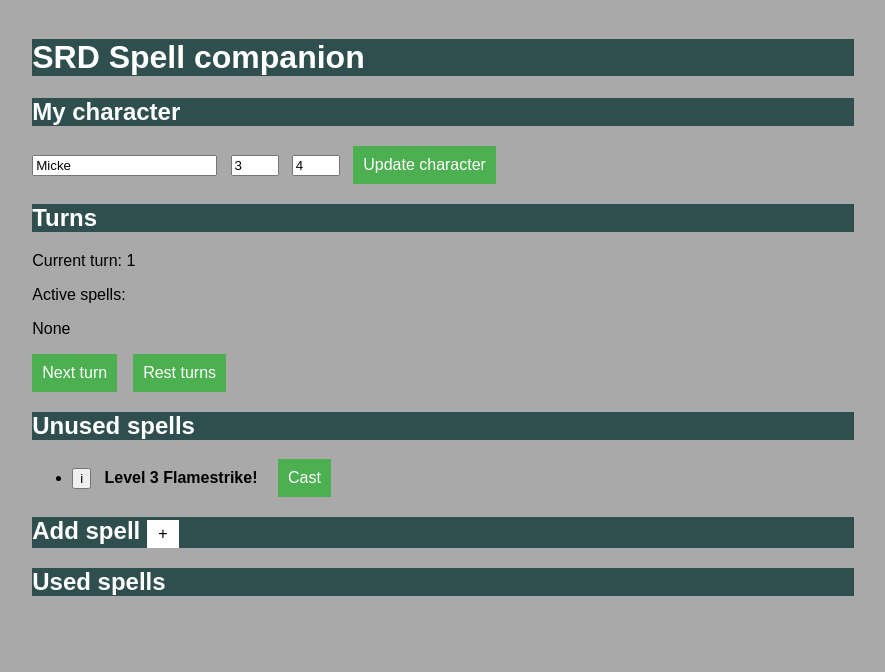
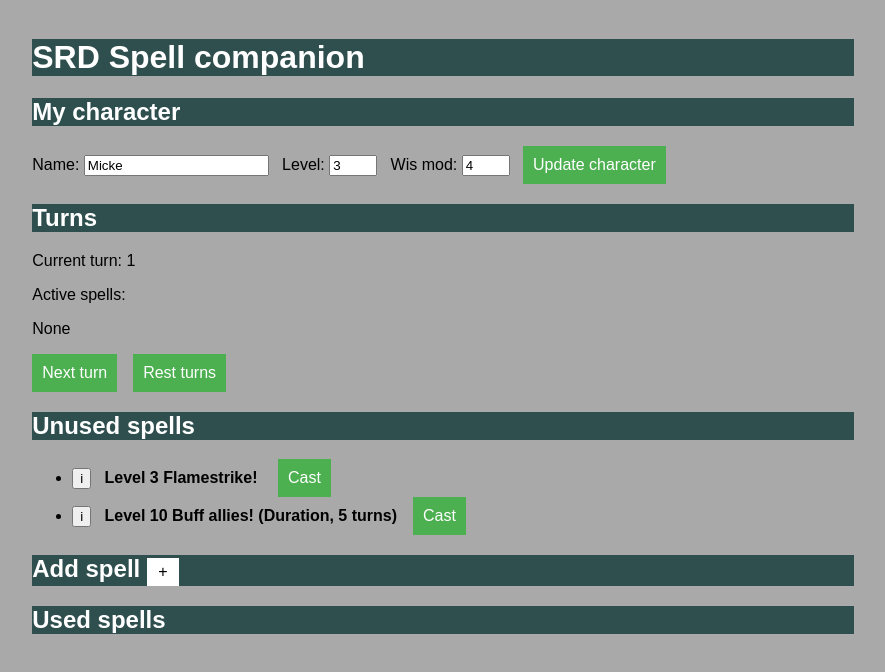
Before and after one commit to AragSwe/spell_list_srd, a React (Create React App) app: page / in a window 1280 px wide. Shown: the top 672 px of the page, without its empty margins (197-1082 px from the left). Built offline with nearby package versions, Linux system fonts and the light colour scheme.

Commit message:
added labels and spells are aborted on turn reset

```diff
--- a/src/components/AddSpellForm.tsx
+++ b/src/components/AddSpellForm.tsx
@@ -22,14 +22,14 @@ export const AddSpellForm = observer(() => {
         <>
             <ToggleSection header="Add spell" children={
                 <div>
-                    <input type="text" value={spellName} onChange={(e: ChangeEvent<HTMLInputElement>) => setSpellName(e.target.value)} placeholder="Type spell name here"></input>
-                    <input type="number" className="number" value={spellLevel} onChange={(e: ChangeEvent<HTMLInputElement>) => setSpellLevel(e.target.valueAsNumber)}></input>
+                    Name: <input type="text" value={spellName} onChange={(e: ChangeEvent<HTMLInputElement>) => setSpellName(e.target.value)} placeholder="Type spell name here"></input>
+                    Level: <input type="number" className="number" value={spellLevel} onChange={(e: ChangeEvent<HTMLInputElement>) => setSpellLevel(e.target.valueAsNumber)}></input>
                     Use duration? <input type="checkbox" defaultChecked={useDuration} onChange={(e: ChangeEvent<HTMLInputElement>) => setUseDuration(e.target.checked)} />
                     { useDuration &&
                         <input type="number" className="number" value={spellDuration} onChange={(e: ChangeEvent<HTMLInputElement>) => setSpellDuration(e.target.valueAsNumber)}></input>
                     }
                     <br />
-                    <textarea onBlur={(e: React.FocusEvent<HTMLTextAreaElement>) => setSpellDescription(e.target.value)} />
+                    Description: <textarea onBlur={(e: React.FocusEvent<HTMLTextAreaElement>) => setSpellDescription(e.target.value)} />
                     <Button caption="Add spell" onClick={onSubmit} />
                 </div>
             } />
--- a/src/components/CharacterForm.tsx
+++ b/src/components/CharacterForm.tsx
@@ -19,9 +19,9 @@ export const CharacterForm = observer(() => {
     return (
         <div>
             <h2>My character</h2>
-            <input type="text" value={name} onChange={(e: ChangeEvent<HTMLInputElement>) => setName(e.target.value)} placeholder="Type character name here"></input>
-            <input type="number" className="number" value={level} onChange={(e: ChangeEvent<HTMLInputElement>) => setLevel(e.target.valueAsNumber)}></input>
-            <input type="number" className="number" value={wisdomModifier} onChange={(e: ChangeEvent<HTMLInputElement>) => setWisdomModifier(e.target.valueAsNumber)}></input>
+            Name: <input type="text" value={name} onChange={(e: ChangeEvent<HTMLInputElement>) => setName(e.target.value)} placeholder="Type character name here"></input>
+            Level: <input type="number" className="number" value={level} onChange={(e: ChangeEvent<HTMLInputElement>) => setLevel(e.target.valueAsNumber)}></input>
+            Wis mod: <input type="number" className="number" value={wisdomModifier} onChange={(e: ChangeEvent<HTMLInputElement>) => setWisdomModifier(e.target.valueAsNumber)}></input>
             <Button caption="Update character" onClick={onSubmit} />
         </div>
       )
--- a/src/components/SpellListItem.tsx
+++ b/src/components/SpellListItem.tsx
@@ -6,7 +6,7 @@ export const SpellListItem = (props: { spell: TSpell }) => {
     return <>
     <InfoButton infoText={props.spell.description} header={props.spell.name} />
     <label>
-        Level {props.spell.level} { props.spell.name } { props.spell.duration && <span>{ props.spell.duration } </span>}
+        Level {props.spell.level} { props.spell.name } { props.spell.duration && <span>(Duration, { props.spell.duration } turns)</span>}
     </label>
     </>
 }
--- a/src/components/TurnCounter.tsx
+++ b/src/components/TurnCounter.tsx
@@ -17,6 +17,7 @@ export const TurnCounter = observer(() => {
     const onResetTurnCounter = (e: React.FormEvent) => {
         e.preventDefault();
         setTurnCounter(1);
+        spellStore.abortActiveSpells();
     }
 
     return (
--- a/src/stores/spell-store.tsx
+++ b/src/stores/spell-store.tsx
@@ -20,6 +20,15 @@ export class SpellStore {
       isUsed:false,
       maxDuration: null,
       description: "Deals MASSIVE damage to all enemies in a 10x10 feet cylinder."
+    },
+    {
+      id: 1,
+      name:'Buff allies!',
+      level:10,
+      duration:5,
+      isUsed:false,
+      maxDuration: 5,
+      description: "Give allies +5atk and +5dmg."
     }] as TSpell[]
 
   @action
@@ -46,13 +55,19 @@ export class SpellStore {
 
   @action
   refreshSpells() {
-    this.knownSpells.forEach(s => s.isUsed = false);
+    this.knownSpells.forEach(s => {s.isUsed = false; s.duration = s.maxDuration });
   }
 
   @action
   countDownSpellDuration() {
     const activeSpells = this.getActiveSpells;
     activeSpells.forEach(spell => spell.duration && spell.duration--);
+  }
+
+  @action
+  abortActiveSpells() {
+    const activeSpells = this.getActiveSpells;
+    activeSpells.forEach(spell => spell.duration = (spell.duration && 0) || null);
   }
 
   @computed
@@ -62,7 +77,7 @@ export class SpellStore {
 
   @computed
   get getUsedSpells() {
-    return this.knownSpells.filter(spell => spell.isUsed)
+    return this.knownSpells.filter(spell => spell.isUsed && (!spell.duration || spell.duration === 0))
   }
 
   @computed
```
